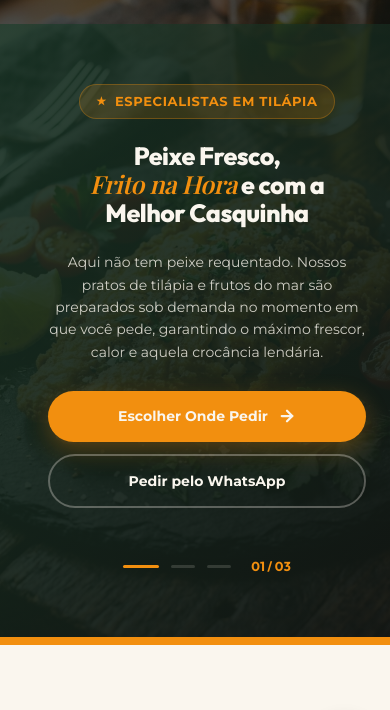
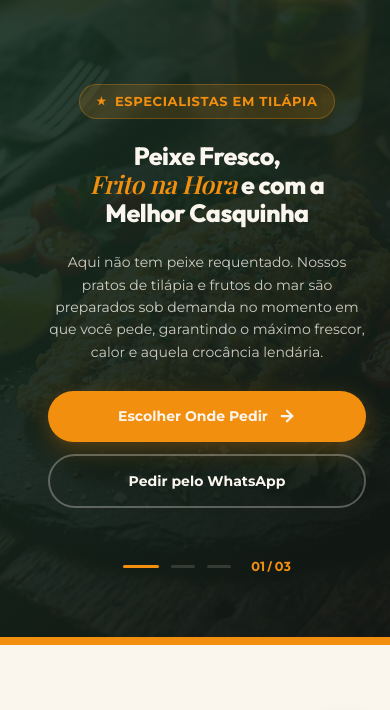
Before and after one commit to joseluizrocha7-oss/toka-da-tilapia, a plain HTML site: page sites/principal/index.html in a window 390 px wide. Shown: the part 56-766 px from the top of the page. Drawn offline with nearby package versions, Linux system fonts and the light colour scheme; a web font is replaced by a local one.

Commit message:
fix: resolve mobile hero image leak in the header area by applying overlay to the entire section

```diff
--- a/sites/principal/index.html
+++ b/sites/principal/index.html
@@ -398,10 +398,21 @@
                 min-height: auto;
                 position: relative;
             }
+            .hero::before {
+                content: '';
+                position: absolute;
+                top: 0;
+                left: 0;
+                width: 100%;
+                height: 100%;
+                background: linear-gradient(135deg, rgba(26, 61, 42, 0.65) 0%, rgba(18, 22, 19, 0.76) 100%);
+                z-index: 2;
+                pointer-events: none;
+            }
             .hero-left {
                 justify-content: center;
                 padding-left: 24px !important;
-                background: linear-gradient(135deg, rgba(26, 61, 42, 0.65) 0%, rgba(18, 22, 19, 0.76) 100%); /* Slightly lighter overlay to reveal image */
+                background: transparent; /* Transparent so the hero::before overlay shows through */
                 z-index: 5;
                 position: relative;
             }
```
